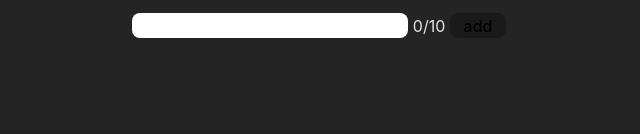
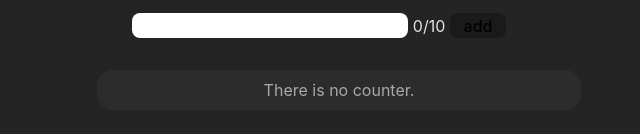
Before and after one commit to hijikiman/svelte-counter-list-sample, a Svelte app in the folder app/: page / in a window 1280 px wide. Shown: the part 184-318 px from the top of the page, without its empty margins (321-961 px from the left). Built offline with nearby package versions, Linux system fonts and the light colour scheme.

Commit message:
[add] show 'there is no counter'

```diff
--- a/app/src/App.svelte
+++ b/app/src/App.svelte
@@ -78,6 +78,8 @@
           on:remove={() => removeCounterCard(id)}
         />
       </li>
+    {:else}
+      <p class="no-counter">There is no counter.</p>
     {/each}
   </ul>
 </main>
@@ -100,4 +102,11 @@
   li:not(:first-child) {
     margin-top: 0.7em;
   }
+  .no-counter {
+    background-color: #2c2c2c;
+    color: darkgray;
+    width: 420px;
+    padding: 0.5em 2em;
+    border-radius: 1em;
+  }
 </style>
```
